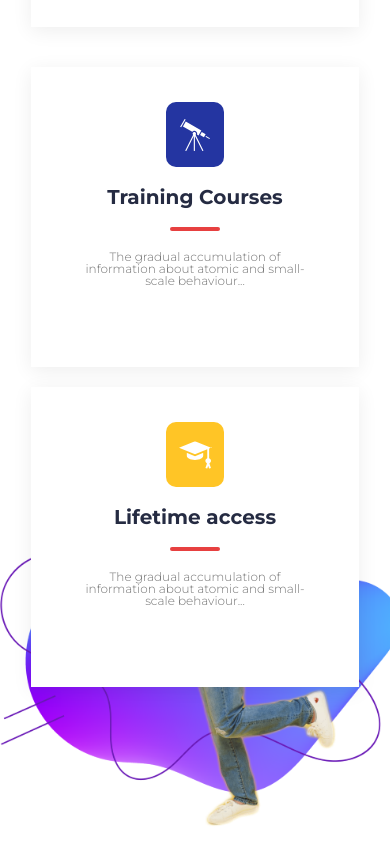
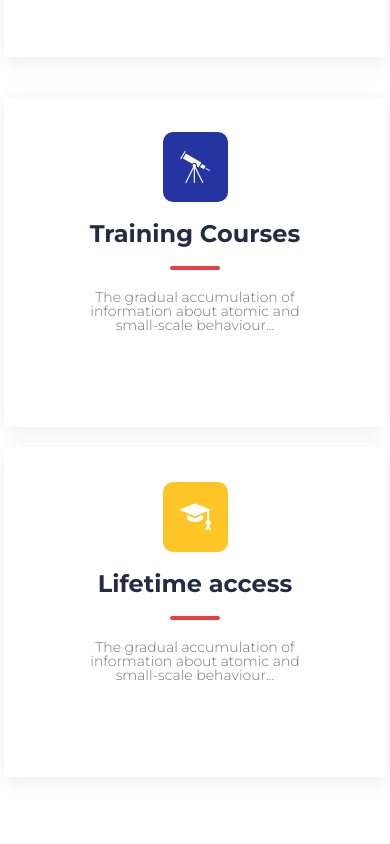
Before and after one commit to repsweet080303/react-training, a React (Vite) app in the folder practice-one/: page / in a window 390 px wide. Shown: the part 920-1764 px from the top of the page. Built offline with nearby package versions, Linux system fonts and the light colour scheme.

Commit message:
#85 change font size typo, size CardCourse, banner and Hero section in mobile screen

```diff
--- a/practice-one/src/styles/components/_typo.scss
+++ b/practice-one/src/styles/components/_typo.scss
@@ -74,11 +74,7 @@
   }
 
   &__xs {
-    font-size: $font-size-xs;
-
-    @include tablet {
       font-size: $font-size-xsm;
-    }
   }
 
   &__sm {
@@ -90,7 +86,10 @@
   }
 
   &__md {
-    font-size: $font-size-md;
+    font-size: $font-size-lg;
+    @include tablet {
+      font-size: $font-size-md;
+    }
   }
 
   &__lg {
--- a/practice-one/src/styles/components/card/_cardCourse.scss
+++ b/practice-one/src/styles/components/card/_course.scss
@@ -1,9 +1,14 @@
 .card-course {
-  width: 328px;
-  height: 300px;
+  width: 383px;
+  height: 330px;
   margin: 20px auto;
   background-color: $card-bg;
   box-shadow: $card-box-shadow;
+
+  @include tablet {
+    width: 328px;
+    height: 300px;
+  }
 
   &__group {
     margin-top: 80px;
@@ -37,8 +42,8 @@
   }
 
   &__icon {
-    width: 58px;
-    height: 65px;
+    width: 65px;
+    height: 70px;
     margin: 0 auto;
 
     @include desktop {
--- a/practice-one/src/styles/components/card/_index.scss
+++ b/practice-one/src/styles/components/card/_index.scss
@@ -1,2 +1,2 @@
-@import 'cardCourse';
+@import 'course';
 @import 'card';
--- a/practice-one/src/styles/layouts/_banner.scss
+++ b/practice-one/src/styles/layouts/_banner.scss
@@ -5,13 +5,14 @@
     background-image: url(../assets/images/girl-children.png);
     background-repeat: no-repeat;
     background-size: contain;
-    margin: 200px auto 0;
+    margin: 0 auto;
     width: 400px;
-    height: 576px;
+    height: 476px;
 
     @include desktop {
       margin: 0;
       width: 536px;
+      height: 576px;
     }
   }
 
--- a/practice-one/src/styles/layouts/_hero.scss
+++ b/practice-one/src/styles/layouts/_hero.scss
@@ -1,6 +1,7 @@
 .hero {
   position: relative;
   margin: 87px 0 80px 0;
+  height: 1450px;
 
   &__children {
     @include desktop {
@@ -25,4 +26,12 @@
       align-items: start;
     }
   }
+
+  @include tablet {
+    height: 1100px;
+  }
+
+  @include desktop {
+    height: 800px;
+  }
 }
```
